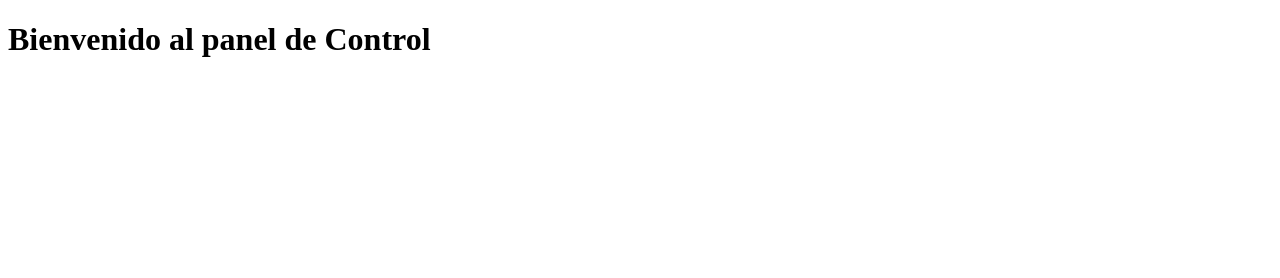
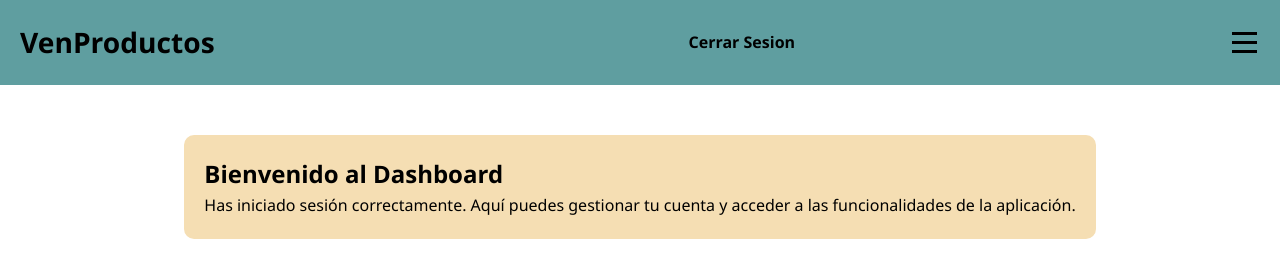
Before and after one commit to ManuelSiney/VenProductos, a plain HTML site: page Pages/private/dashboard.html in a window 1280 px wide. Drawn offline with Linux system fonts and the light colour scheme.

Commit message:
Se agrego cambios al loguin y  Dasboard

```diff
--- /dev/null
+++ b/JS/logout.js
@@ -0,0 +1,3 @@
+function logout(){
+    window.location.href = "../public/login.html"; // Redirige a la página de inicio
+}
--- a/Pages/private/dashboard.html
+++ b/Pages/private/dashboard.html
@@ -4,9 +4,34 @@
     <meta charset="UTF-8">
     <meta name="viewport" content="width=device-width, initial-scale=1.0">
     <title>Dashboard</title>
+    <link rel="stylesheet" href="../../CSS/style.css">
 </head>
 <body>
-    <h1>Bienvenido al panel de Control</h1>
+    <header>
+        <nav>
+            <div class="logo">VenProductos</div>
+            <ul>
+                <li><a href="#" onclick="logout()">Cerrar Sesion</a></li>
+            </ul>
+            <!-- Con el div  y span crearemos un Icono tipo hamburguesa -->
+            <div class="hamburguesa">
+                <span></span>
+                <span></span>
+                <span></span>
+            </div>
+        </nav>
+    </header>
 
+    <main>
+        <section>
+            <h1>Bienvenido al Dashboard</h1>
+            <p>
+                Has iniciado sesión correctamente. Aquí puedes gestionar tu cuenta y acceder a las funcionalidades de la aplicación.
+            </p>
+        </section>
+    </main>
+
+    <script src="../../JS/script.js"></script>
+    <script src="../../JS/logout.js"></script>
 </body>
 </html></html>
```
